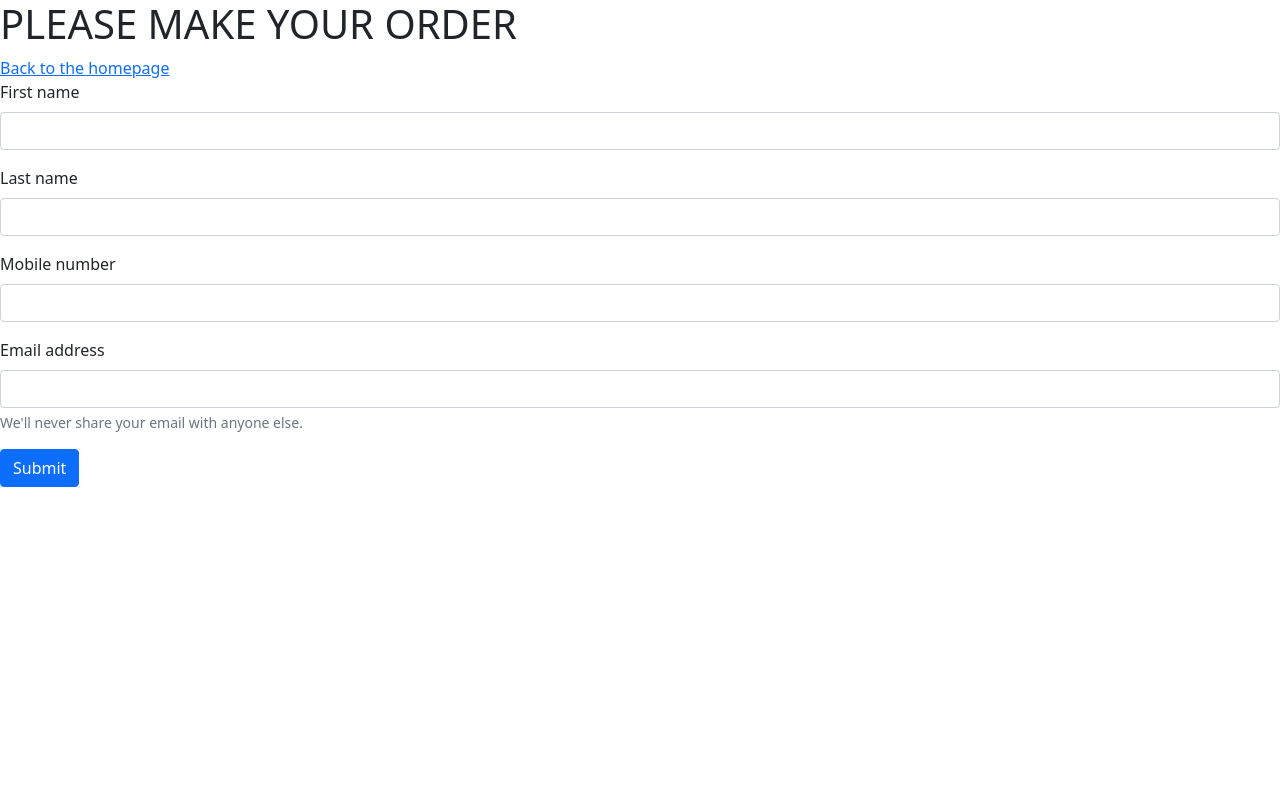
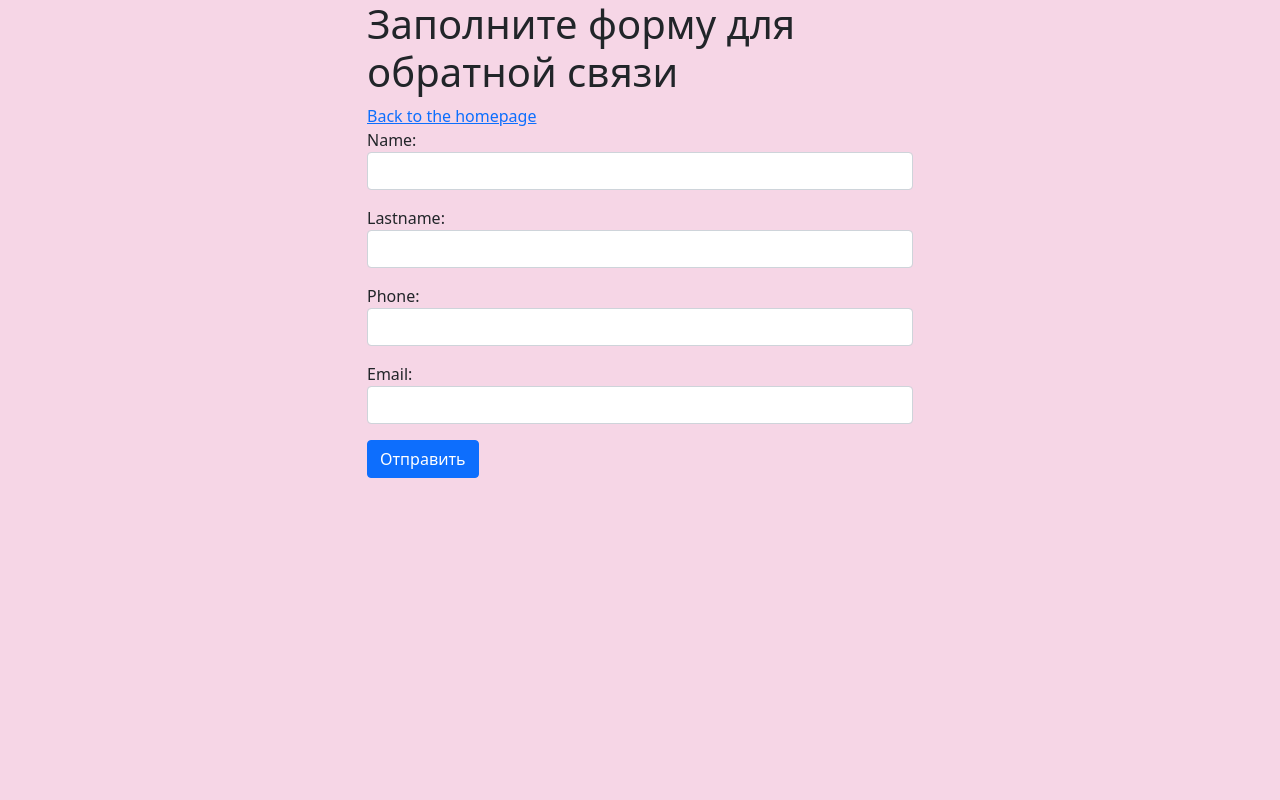
Before and after one commit to EkaterinaPL22/Salon, a Django app: page /make-order in a window 1280 px wide. Run offline with Django 4.2, Linux system fonts and the light colour scheme.

Commit message:
Store form data in db and send to email. Add a 'base' template.

```diff
--- a/Salon/Salon/settings.py
+++ b/Salon/Salon/settings.py
@@ -27,6 +27,12 @@ DEBUG = True
 
 ALLOWED_HOSTS = []
 
+EMAIL_BACKEND = 'django.core.mail.backends.smtp.EmailBackend'
+EMAIL_HOST = 'smtp.gmail.com'  # since you are using a gmail account
+EMAIL_PORT = 587  # Gmail SMTP port for TLS
+EMAIL_USE_TLS = True
+EMAIL_HOST_USER = 'gzmp09@gmail.com'
+EMAIL_HOST_PASSWORD = 'kaac efwg afup ddpe'
 
 # Application definition
 
--- a/Salon/main/admin.py
+++ b/Salon/main/admin.py
@@ -1,7 +1,10 @@
 from django.contrib import admin
-from .models import Procedure, Client
+from .models import Procedure, Client, Order
+
 
 admin.site.register(Procedure)
 
 admin.site.register(Client)
+
+admin.site.register(Order)
 # Register your models here.
--- /dev/null
+++ b/Salon/main/forms.py
@@ -0,0 +1,13 @@
+from django import forms
+from .models import Client
+
+class ClientForm(forms.ModelForm):
+    class Meta:
+        model = Client
+        fields = ('name', 'lastname', 'phone', 'email',)
+        widgets = {
+            'name': forms.TextInput(attrs={'class': 'form-control'}),
+            'lastname': forms.TextInput(attrs={'class': 'form-control'}),
+            'phone': forms.TextInput(attrs={'class': 'form-control'}),
+            'email': forms.EmailInput(attrs={'class': 'form-control'}),
+        }
--- a/Salon/main/views.py
+++ b/Salon/main/views.py
@@ -1,8 +1,12 @@
 from django.shortcuts import render
-from django.http import HttpResponse
+from django.http import HttpResponse, HttpResponseRedirect
 from django.template import loader
 
+from django.core.mail import send_mail
+
 from .models import Procedure, Client
+
+from .forms import ClientForm
 
 # Create your views here.
 
@@ -17,8 +21,30 @@ def index(request):
 
 def make_order(request):
     procedures_list = Procedure.objects.all()
+    form = ClientForm()
     template = loader.get_template('salon/make-order.html')
     context = {
         'procedures_list': procedures_list,
+        'form': form
     }
+
+    if request.method == "POST":
+        form = ClientForm(request.POST)
+    else:
+        form = ClientForm()
+
+    if form.is_valid():
+        post = form.save(commit=False)
+        post.save()
+
+        data = form.cleaned_data
+
+        subject = "Ваша заявка принята"
+        message = data['name'] + " " + data['lastname'] + ", в ближайшее время с Вами свяжутся!"
+        sender = "Kate's salon"
+        recipients = ['gzmp09@gmail.com', data['email']]
+
+        send_mail(subject, message, sender, recipients)
+
+
     return HttpResponse(template.render(context, request))
--- /dev/null
+++ b/Salon/templates/base.html
@@ -0,0 +1,14 @@
+<html>
+<head>
+    <title>Salon</title>
+    <link href="https://cdn.jsdelivr.net/npm/bootstrap@5.1.3/dist/css/bootstrap.min.css" rel="stylesheet" integrity="sha384-1BmE4kWBq78iYhFldvKuhfTAU6auU8tT94WrHftjDbrCEXSU1oBoqyl2QvZ6jIW3" crossorigin="anonymous">
+</head>
+<body style="background-color: rgba(214, 51, 132, .2);">
+
+<div id="content">
+    {% block content %}{% endblock content %}
+</div>
+
+<script src="https://cdn.jsdelivr.net/npm/bootstrap@5.1.3/dist/js/bootstrap.bundle.min.js" integrity="sha384-ka7Sk0Gln4gmtz2MlQnikT1wXgYsOg+OMhuP+IlRH9sENBO0LRn5q+8nbTov4+1p" crossorigin="anonymous"></script>
+</body>
+</html>
--- a/Salon/templates/salon/make-order.html
+++ b/Salon/templates/salon/make-order.html
@@ -1,40 +1,18 @@
-<html>
-<head>
-    <title>Salon</title>
-    <link href="https://cdn.jsdelivr.net/npm/bootstrap@5.1.3/dist/css/bootstrap.min.css" rel="stylesheet" integrity="sha384-1BmE4kWBq78iYhFldvKuhfTAU6auU8tT94WrHftjDbrCEXSU1oBoqyl2QvZ6jIW3" crossorigin="anonymous">
-</head>
-<body>
+{% extends "base.html" %}
 
-<!--
+{% block content %}
+<div class="container">
+    <div class="row justify-content-center">
+        <div class="col-6">
+                  <h1>Заполните форму для обратной связи</h1>
+<a href="/">Back to the homepage</a>
+            <form method="post">
+                {% csrf_token %}
+                {{ form.as_p }}
+                <button type="submit" class="save btn btn-primary">Отправить</button>
+            </form>
+        </div>
+    </div>
+</div>
 
-
-
--->
-
-<h1>PLEASE MAKE YOUR ORDER</h1>
-<a href="/">Back to the homepage</a>
-
-<form>
-    <div class="mb-3">
-    <label for="exampleInputFname" class="form-label">First name</label>
-    <input type="text" class="form-control" id="exampleInputFname" aria-describedby="emailHelp">
-  </div>
-    <div class="mb-3">
-    <label for="exampleInputLname" class="form-label">Last name</label>
-    <input type="text" class="form-control" id="exampleInputLname" aria-describedby="emailHelp">
-  </div>
-    <div class="mb-3">
-    <label for="exampleInputMobile" class="form-label">Mobile number</label>
-    <input type="text" class="form-control" id="exampleInputMobile" aria-describedby="emailHelp">
-  </div>
-  <div class="mb-3">
-    <label for="exampleInputEmail" class="form-label">Email address</label>
-    <input type="email" class="form-control" id="exampleInputEmail" aria-describedby="emailHelp">
-    <div id="emailHelp" class="form-text">We'll never share your email with anyone else.</div>
-  </div>
-  <button type="submit" class="btn btn-primary">Submit</button>
-</form>
-
-<script src="https://cdn.jsdelivr.net/npm/bootstrap@5.1.3/dist/js/bootstrap.bundle.min.js" integrity="sha384-ka7Sk0Gln4gmtz2MlQnikT1wXgYsOg+OMhuP+IlRH9sENBO0LRn5q+8nbTov4+1p" crossorigin="anonymous"></script>
-</body>
-</html>
+{% endblock content %}
```
Also changed, not shown: Salon/templates/salon/index.html (+5 -13 lines), Salon/db.sqlite3.
